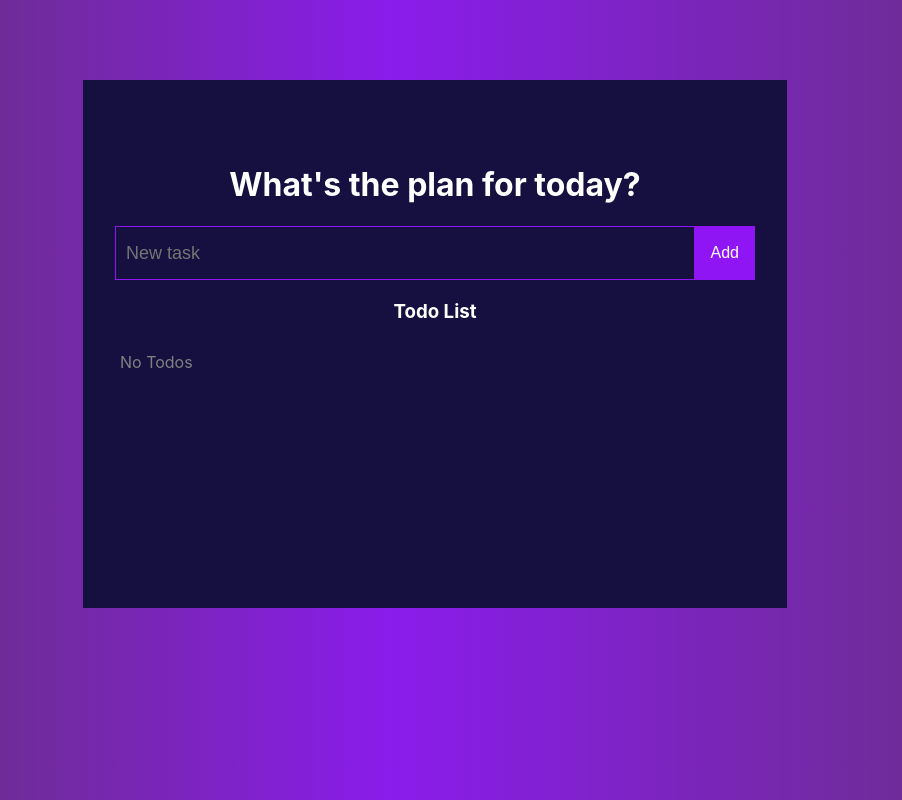
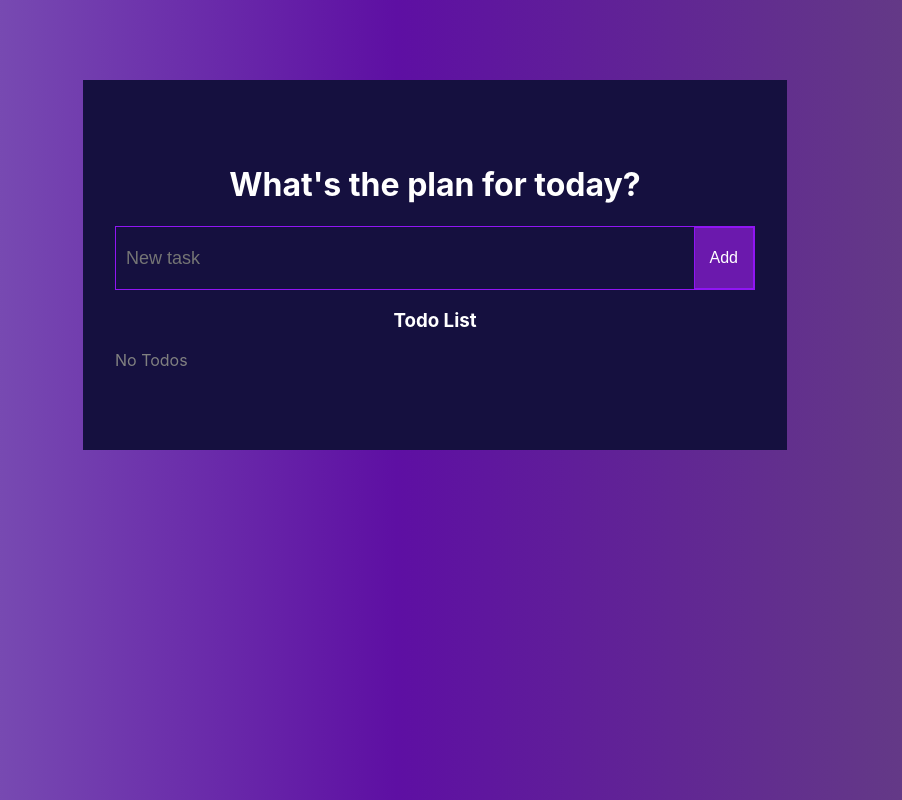
Before and after one commit to GalyaIT/react-todo-app, a React (Create React App) app: page / in a window 1280 px wide. Shown: the whole page, without its empty margins (205-1107 px from the left). Built offline with nearby package versions, Linux system fonts and the light colour scheme.

Commit message:
refactor

```diff
--- a/public/index.html
+++ b/public/index.html
@@ -3,7 +3,7 @@
   <head>
     <meta charset="utf-8" />
     <link rel="icon" href="%PUBLIC_URL%/favicon.ico" />
-    <meta name="viewport" content="width=device-width, initial-scale=1" />
+    <meta name="viewport" content="width=device-width, user-scalable=no" />
     <meta name="theme-color" content="#000000" />
     <meta
       name="description"
--- a/src/App.css
+++ b/src/App.css
@@ -1,6 +1,6 @@
 .todo__app {
-  background: rgba(137, 43, 226, 0.863);
-  background: linear-gradient(90deg, rgb(109, 45, 146) 14%, rgb(138, 28, 235) 47%, rgb(109, 45, 146) 90%);
+  background: rgb(129, 78, 177);
+  background: linear-gradient(90deg, rgba(101, 51, 167, 0.87) 14%, rgb(94, 15, 163) 47%, rgba(77, 32, 114, 0.87) 90%);
   width: 100%;
   min-height: 100vh;
   display: flex;
@@ -11,7 +11,6 @@
 .todo__app-wrapper {
   background-color: rgb(21, 16, 63);
   width: 60%;
-  min-height: 65vh;
   margin-top: 30px;
   padding: 4rem 2rem;
 }
@@ -19,8 +18,8 @@
 .todo__form {
   display: flex;
   justify-content: center;
-  /* padding: 10px 5px; */
-  margin: 20px 0px;
+  margin-bottom: 5px;
+  border: 1px solid #9015f4;
 }
 
 .todo__form input {
@@ -28,31 +27,36 @@
   background-color: rgb(21, 16, 63);
   line-height: 40px;
   outline: none;
-  border: 1px solid #9015f4;
+  /* border: 1px solid #9015f4; */
   color: white;
   padding-left: 10px;
   font-size: 12px;
+  border: none;
+  border-radius: 0;
 }
 
 .todo__form button {
-  background-color: #9015f4;
+  background-color: #6b19ad;
   border: 1px solid #9015f4;
   padding: 10px 15px;
   color: white;
   font-size: 12px;
   cursor: pointer;
+  outline: none;
+  /* border:none; */
 }
 
 .list {
   list-style: none;
-  padding: 10px 5px;
+  padding: 0;
+  margin-top: 10px;
   color: grey;
 }
 
 .list li {
   display: flex;
   justify-content: space-between;
-  margin: 10px 0px 10px 0px;
+  margin: 6px 0;
   padding: 10px 5px;
   border-radius: 5px;
   border: 1px solid #9015f4;
@@ -62,7 +66,7 @@
 }
 
 .list li input {
-  accent-color: rgb(74 6 138 / 63%);
+  accent-color: rgb(110 26 218 / 57%);
   width: 15px;
   height: 15px;
   cursor: pointer;
@@ -77,14 +81,12 @@
   cursor: pointer;
 }
 
-.icons {}
-
 .checked {
   background-color: rgb(125 26 218 / 57%);
 }
 
 .unchecked {
-  background-color: #9015f4;
+  background-color: #6b19ad;;
 }
 
 .checked span {
@@ -113,7 +115,6 @@
 @media only screen and (min-width: 650px) {
   .todo__app-wrapper {
     width: 70%;
-    min-height: 50vh;
     margin-top: 80px;
   }
 
@@ -129,7 +130,7 @@
 
   .todo__form input {
     font-size: 18px;
-    line-height: 50px;
+    line-height: 60px;
 
   }
 
--- a/src/components/TodoEditForm.jsx
+++ b/src/components/TodoEditForm.jsx
@@ -12,7 +12,7 @@ const handleSubmit=(e)=>{
   return (
     <form onSubmit={handleSubmit} className='todo__form'>
     <input
-      defaultValue={todo.title}
+      defaultValue={newItem}
       onChange={(e) => setNewItem(e.target.value)}
       type='text'
       id='item'
```
Also changed, not shown: src/assets/bg.webp (deleted).
